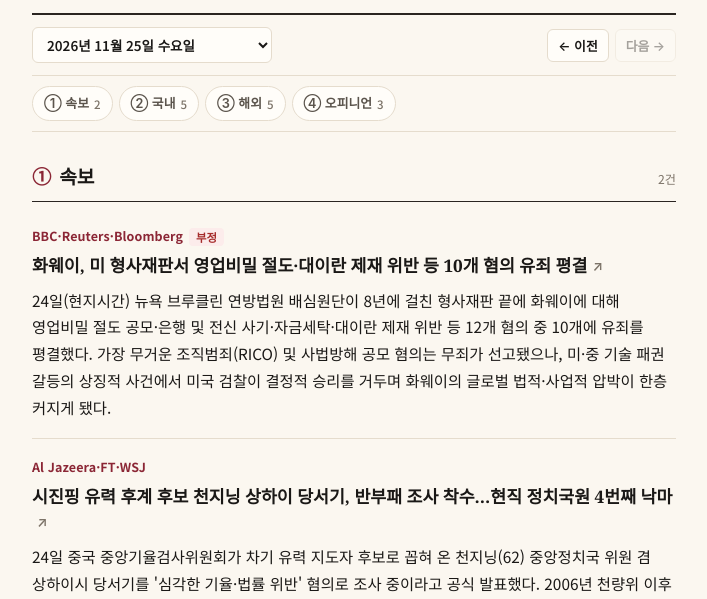
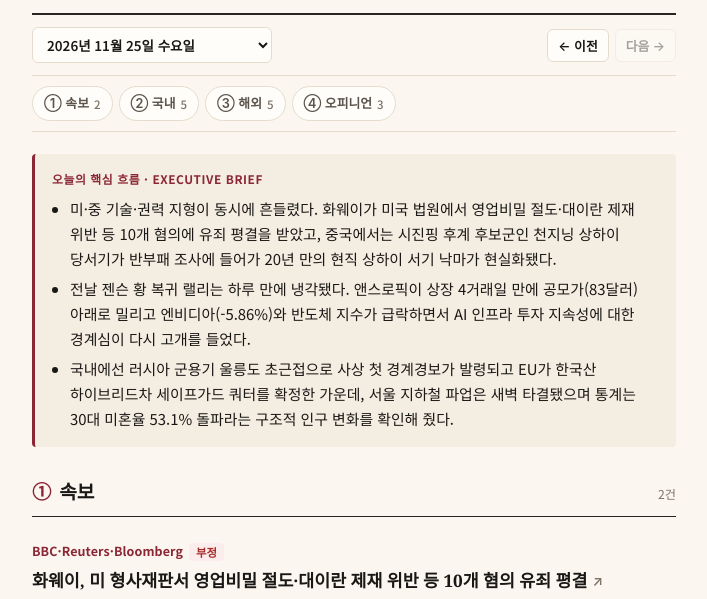
Before and after one commit to nafla1059/daily-news-briefing, a plain HTML site: page index.html in a window 1280 px wide. Shown: the part 179-778 px from the top of the page, without its empty margins (286-993 px from the left). Drawn offline with Linux system fonts and the light colour scheme.

Commit message:
Update briefing: 2026-11-25

```diff
--- a/data/archive.js
+++ b/data/archive.js
@@ -5,12 +5,18 @@ window.__BRIEFING_ARCHIVE__ = [
     "reference_time": "오전 07:00 한국시간 기준",
     "news_window": "전일 07:00~당일 07:00",
     "opinion_window": "직전 72시간",
+    "executive_brief": [
+      "미·중 기술·권력 지형이 동시에 흔들렸다. 화웨이가 미국 법원에서 영업비밀 절도·대이란 제재 위반 등 10개 혐의에 유죄 평결을 받았고, 중국에서는 시진핑 후계 후보군인 천지닝 상하이 당서기가 반부패 조사에 들어가 20년 만의 현직 상하이 서기 낙마가 현실화됐다.",
+      "전날 젠슨 황 복귀 랠리는 하루 만에 냉각됐다. 앤스로픽이 상장 4거래일 만에 공모가(83달러) 아래로 밀리고 엔비디아(-5.86%)와 반도체 지수가 급락하면서 AI 인프라 투자 지속성에 대한 경계심이 다시 고개를 들었다.",
+      "국내에선 러시아 군용기 울릉도 초근접으로 사상 첫 경계경보가 발령되고 EU가 한국산 하이브리드차 세이프가드 쿼터를 확정한 가운데, 서울 지하철 파업은 새벽 타결됐으며 통계는 30대 미혼율 53.1% 돌파라는 구조적 인구 변화를 확인해 줬다."
+    ],
     "sections": {
       "breaking": [
         {
           "title": "화웨이, 미 형사재판서 영업비밀 절도·대이란 제재 위반 등 10개 혐의 유죄 평결",
           "source": "BBC·Reuters·Bloomberg",
           "sentiment": "부정",
+          "is_followup": false,
           "summary": "24일(현지시간) 뉴욕 브루클린 연방법원 배심원단이 8년에 걸친 형사재판 끝에 화웨이에 대해 영업비밀 절도 공모·은행 및 전신 사기·자금세탁·대이란 제재 위반 등 12개 혐의 중 10개에 유죄를 평결했다. 가장 무거운 조직범죄(RICO) 및 사법방해 공모 혐의는 무죄가 선고됐으나, 미·중 기술 패권 갈등의 상징적 사건에서 미국 검찰이 결정적 승리를 거두며 화웨이의 글로벌 법적·사업적 압박이 한층 커지게 됐다.",
           "url": "https://www.bbc.co.uk/news/articles/cmy49ngydqzpo",
           "access_tags": []
@@ -19,6 +25,7 @@ window.__BRIEFING_ARCHIVE__ = [
           "title": "시진핑 유력 후계 후보 천지닝 상하이 당서기, 반부패 조사 착수…현직 정치국원 4번째 낙마",
           "source": "Al Jazeera·FT·WSJ",
           "sentiment": null,
+          "is_followup": false,
           "summary": "24일 중국 중앙기율검사위원회가 차기 유력 지도자 후보로 꼽혀 온 천지닝(62) 중앙정치국 위원 겸 상하이시 당서기를 '심각한 기율·법률 위반' 혐의로 조사 중이라고 공식 발표했다. 2006년 천량위 이후 20년 만의 현직 상하이 서기 낙마이자 20차 당대회 이후 네 번째 현직 정치국원 숙청으로, 시진핑 주석의 고강도 반부패 사정이 민·군 최고위층 전반으로 확산되고 있음을 보여준다.",
           "url": "https://www.aljazeera.com/news/2026/11/24/xis-anti-corruption-campaign-targets-shanghai-party-chief-chen-jining",
           "access_tags": []
@@ -29,6 +36,7 @@ window.__BRIEFING_ARCHIVE__ = [
           "title": "러시아 군용기, 동해 카디즈 무단 진입·울릉도 영공 1km 앞 초근접…사상 첫 경계경보 발령",
           "source": "동아일보",
           "sentiment": "부정",
+          "is_followup": false,
           "summary": "24일 오전 러시아 군용기 수 대가 일주일 새 세 번째로 동해 한국방공식별구역(KADIZ)에 무단 진입해 울릉도 영공 약 1km 앞까지 초근접 비행함에 따라 공군 전투기가 긴급 출격하고 울릉군에 사상 첫 외국 군용기발 경계경보와 대피 재난문자가 발령됐다. 실제 영공 침범은 없었으나 경보 해제 안내 과정에서 행안부와 경북도의 문구 혼선이 빚어졌으며, 국방부는 주한 러시아 국방무관을 초치해 엄중 항의했다.",
           "url": "https://www.donga.com/news/Politics/article/all/20261125/135084631/2",
           "access_tags": []
@@ -37,6 +45,7 @@ window.__BRIEFING_ARCHIVE__ = [
           "title": "서울 지하철 1~8호선 노사 임단협 새벽 극적 타결…25일 총파업 철회·정상 운행",
           "source": "한국경제·경향신문",
           "sentiment": "긍정",
+          "is_followup": false,
           "summary": "서울교통공사 노사(1~3노조 모두)가 25일 새벽 총인건비 3.5% 이내 임금 인상, 2,212명 규모 인력 감축 계획 보류 및 연내 500명 신규 채용에 최종 합의했다. 이에 따라 25일 첫차부터 예고됐던 총파업이 전격 철회되며 수도권 출근길 교통 대란을 피하게 됐다.",
           "url": "https://www.hankyung.com/article/202611258089i",
           "access_tags": []
@@ -45,6 +54,7 @@ window.__BRIEFING_ARCHIVE__ = [
           "title": "'2025 인구주택총조사' 30대 미혼율 53.1% 사상 첫 절반 돌파…자녀 출산 의향 35.4%",
           "source": "한국경제",
           "sentiment": "부정",
+          "is_followup": false,
           "summary": "국가데이터처가 24일 발표한 5년 주기 표본조사 결과 30대 미혼 비중이 2020년(42.5%)보다 10.6%포인트 급등한 53.1%(남성 61.1%·여성 44.3%)로 사상 처음 절반을 넘어섰다. 19~49세 인구 중 자녀를 가질 계획이나 의향이 있다는 응답도 35.4%에 그쳐 만혼·비혼 확산과 구조적 저출생이 한층 심화됐음이 확인됐다.",
           "url": "https://www.hankyung.com/article/2026112479037",
           "access_tags": []
@@ -53,6 +63,7 @@ window.__BRIEFING_ARCHIVE__ = [
           "title": "EU, 12월 1일부터 한국산 하이브리드차 200일간 6만7,924대 수입 제한 세이프가드 발동",
           "source": "조선일보",
           "sentiment": "부정",
+          "is_followup": false,
           "summary": "유럽연합(EU) 집행위원회가 급증하는 중국산 하이브리드차 견제를 명분으로 12월 1일부터 내년 6월 18일까지 200일간 모든 원산지에 비차별 적용되는 세이프가드 잠정조치를 발동하며 한국산 무관세 수입 쿼터를 6만7,924대로 확정했다. 지난해 수출량에 성장률(약 15%)을 반영해 단기 타격은 제한적이나, 유럽 시장 내 국산 하이브리드차 수출 확대에 상한선이 씌워지며 중장기 통상 불확실성이 커졌다.",
           "url": "https://www.chosun.com/economy/industry-company/2026/11/24/CPGVY2HWSBA6HN3JJJOOMCBDOQ/",
           "access_tags": []
@@ -61,6 +72,7 @@ window.__BRIEFING_ARCHIVE__ = [
           "title": "정부, 'AI 커닝' 차단 위해 중고교 내신 금속탐지기 도입·적발 시 최대 퇴학 추진",
           "source": "동아일보",
           "sentiment": null,
+          "is_followup": false,
           "summary": "교육부와 고용노동부가 24일 국무회의에서 올해 2학기 고교 기말고사부터 스마트기기 사용 적발 시 당일 전 과목 0점 및 최대 퇴학 처분을 권고하고 시험 전 금속탐지기·매 교시 안경·복장 검사를 도입하는 대응 방안을 발표했다. 국가자격시험에도 전원 꺼진 전자기기 탐지기와 감독관 보디캠 착용을 도입하고 형사처벌을 최대 5년 이하 징역으로 상향하는 방안이 함께 추진된다.",
           "url": "https://www.donga.com/news/Society/article/all/20261125/135084629/2",
           "access_tags": []
@@ -71,6 +83,7 @@ window.__BRIEFING_ARCHIVE__ = [
           "title": "앤스로픽 상장 4거래일 만에 공모가 붕괴·엔비디아 5.9% 급락…'젠슨 황 복귀 랠리' 하루 만에 반전",
           "source": "CNBC·Bloomberg",
           "sentiment": "부정",
+          "is_followup": true,
           "summary": "24일(현지시간) 사상 최대 IPO로 주목받았던 앤스로픽 주가가 6.5% 떨어진 81.91달러로 마감해 상장 4거래일 만에 공모가(83달러)를 하회했고, 장중 시가총액 1조 달러 선마저 무너졌다. 전날 31% 폭등했던 엔비디아 역시 5.86% 급반락하며 필라델피아 반도체지수가 8% 하락하고 나스닥이 1.48% 떨어져 AI 투자 지속성에 대한 경계심이 다시 커졌다.",
           "url": "https://www.cnbc.com/2026/11/24/anthropic-stock-ipo-price.html",
           "access_tags": []
@@ -79,6 +92,7 @@ window.__BRIEFING_ARCHIVE__ = [
           "title": "프랑스 사노피, 미 제약사 인스메드 410억 달러 전액 현금 인수 합의…3년 만에 최대 제약 M&A",
           "source": "CNBC·WSJ",
           "sentiment": null,
+          "is_followup": false,
           "summary": "24일 프랑스 제약사 사노피가 미국 희귀·호흡기질환 전문 바이오기업 인스메드를 주당 175달러(46% 프리미엄), 총 410억 달러에 전액 현금 인수하기로 합의했다. 주력 블록버스터 '듀피젠트'의 2031년 특허 만료에 대비해 신약 '브린수프리' 등 연 100억 달러 이상 매출 잠재력을 지닌 파이프라인을 확보한 2023년 말 이후 글로벌 제약업계 최대 규모 거래다.",
           "url": "https://www.cnbc.com/2026/11/24/insmed-sanofi-deal-stock-pharma.html",
           "access_tags": []
@@ -87,6 +101,7 @@ window.__BRIEFING_ARCHIVE__ = [
           "title": "베네수엘라, 마두로 축출 10개월 만에 공공부채 2,375억 달러 공식 공개…초대형 채무조정 시동",
           "source": "Financial Times·Reuters",
           "sentiment": null,
+          "is_followup": false,
           "summary": "베네수엘라 정부가 24일 마두로 축출 10개월 만에 GDP의 약 242%에 달하는 총 2,375억 달러 규모의 공공부채 내역(유로본드 1,101억 달러·중국 등 양자채권 233억 달러·국영석유사 PDVSA 비금융채무 등)과 거시경제 계획('플랜 베네수엘라 레나세')을 공식 발표했다. 정부가 장기 디폴트 상태를 공식 인정하고 모든 채권단을 아우르는 포괄적 채무조정 추진을 선언하면서 사상 최대급 국채 구조조정의 막이 올랐다.",
           "url": "https://www.ft.com/content/5975ac9e-20a2-4c20-a0e8-805892253272",
           "access_tags": [
@@ -98,6 +113,7 @@ window.__BRIEFING_ARCHIVE__ = [
           "title": "예멘 후티 반군, 사우디 리야드 최고층 'PIF 타워' 재타격…금융지구 첫 인명피해 11명 부상",
           "source": "CNA·FT·Reuters",
           "sentiment": "부정",
+          "is_followup": false,
           "summary": "24일 친이란 예멘 후티 반군의 공중·드론 공격이 사우디아라비아 수도 리야드의 킹압둘라 금융지구(KAFD) 내 80층 국부펀드 본사(PIF 타워)를 닷새 만에 다시 타격해 11명이 부상했다. 리야드 핵심 금융지구 피격으로 첫 공식 인명피해가 발생하면서 사우디 주도 연합군이 강력 보복을 천명해 중동 안보 및 에너지·금융 허브 리스크가 고조되고 있다.",
           "url": "https://www.channelnewsasia.com/world/saudi-skyscraper-hit-again-coalition-slams-terrorist-attack-6579126",
           "access_tags": []
@@ -106,6 +122,7 @@ window.__BRIEFING_ARCHIVE__ = [
           "title": "미 CIA·국가정보국(ODNI), 공개정보(OSINT) 분석용 비기밀 네트워크 해킹 피해",
           "source": "CNN·AP·연합뉴스",
           "sentiment": "부정",
+          "is_followup": false,
           "summary": "미국 중앙정보국(CIA)과 국가정보국(ODNI)이 공개정보(OSINT) 분석에 활용하는 비기밀 전산망이 사이버 침해를 받아 일부 비기밀 정보와 타 연방기관 관련 데이터가 노출된 사실이 24일 보도됐다. 당국은 기밀 시스템이나 핵심 역량에는 피해가 없고 문제가 해결됐다고 밝혔으나, 최근 FBI·농무부 해킹에 이어 미국 정보·연방 기관의 사이버 보안 취약성에 대한 우려가 커지고 있다.",
           "url": "https://www.cnn.com/2026/11/24/politics/cia-odni-hack-unclassified-information",
           "access_tags": []
@@ -113,7 +130,8 @@ window.__BRIEFING_ARCHIVE__ = [
       ],
       "opinion": [
         {
-          "title": "Nvidia and Trump’s State Capitalism",
+          "title": "엔비디아와 트럼프의 국가자본주의",
+          "original_title": "Nvidia and Trump’s State Capitalism",
           "source": "The Wall Street Journal",
           "author": "Editorial Board",
           "core_claim": "도널드 트럼프 대통령이 엔비디아 이사회에 직접 개입해 젠슨 황 최고경영자(CEO)의 복귀를 밀어붙인 행위는 단순한 기업 인사를 넘어, 법치와 국가안보 기준을 정치적 편의와 단기 주가 부양 아래 종속시키는 위험한 '국가자본주의(state capitalism)'이자 정실자본주의로의 퇴행이다.",
@@ -127,7 +145,8 @@ window.__BRIEFING_ARCHIVE__ = [
           ]
         },
         {
-          "title": "The National Popular Vote and the End of the Electoral College as We Know It",
+          "title": "전국 국민투표 협약과 우리가 알던 선거인단 제도의 종말",
+          "original_title": "The National Popular Vote and the End of the Electoral College as We Know It",
           "source": "The New York Times",
           "author": "Jesse Wegman",
           "core_claim": "2026년 11월 중간선거에서 민주당이 주요 경합주의 주정부·주의회를 동시 장악(트라이펙타)함에 따라, 개헌 없이도 전국 최다 득표자가 미국 대통령에 당선되도록 하는 '전국 국민투표 주간 협약(NPVIC)'이 발효 문턱에 바짝 다가서며 사실상 현행 선거인단 제도의 종말이 가시권에 들어왔다.",
@@ -142,6 +161,7 @@ window.__BRIEFING_ARCHIVE__ = [
         },
         {
           "title": "[홍성수 칼럼] 공정한 시험이라는 신화",
+          "original_title": "",
           "source": "한겨레",
           "author": "홍성수",
           "core_claim": "'AI 커닝' 사태에 맞서 금속탐지기·감독 강화 등 통제 수단을 총동원하는 현재의 대응은 근본 해법이 아니며, 도구를 전면 배제한 획일적 암기 시험만이 공정하다는 한국 사회의 '시험 만능주의'와 '절차적 공정성 신화' 자체를 해체해야 한다.",
@@ -160,12 +180,14 @@ window.__BRIEFING_ARCHIVE__ = [
     "reference_time": "오전 07:00 한국시간 기준",
     "news_window": "전일 07:00~당일 07:00",
     "opinion_window": "직전 72시간",
+    "executive_brief": [],
     "sections": {
       "breaking": [
         {
           "title": "젠슨 황, 사임 11일 만에 엔비디아 CEO 전격 복귀…주가 31% 이상 폭등",
           "source": "NVIDIA·CNBC·한국경제",
           "sentiment": null,
+          "is_followup": false,
           "summary": "엔비디아 이사회가 23일(현지 시각) 도널드 트럼프 대통령 등 미 행정부 고위층의 국가안보 리스크 없음 판단 및 개입 직후 젠슨 황의 사장·CEO·이사 복귀를 만장일치로 의결하면서, 엔비디아 주가가 하루 31% 이상 급등해 시가총액 약 1조 달러가 회복됐다. 다만 미 의회 여야 의원들이 공개 청문회와 진상 조사를 예고하면서 정치·지배구조 논란은 이어지고 있다.",
           "url": "https://nvidianews.nvidia.com/news/nvidia-board-reinstates-jensen-huang-as-president-ceo-and-board-director",
           "access_tags": []
@@ -174,6 +196,7 @@ window.__BRIEFING_ARCHIVE__ = [
           "title": "유엔 기후총회 COP31, 화석연료 전환 합의 실패로 17년 만에 결렬",
           "source": "The Guardian",
           "sentiment": "부정",
+          "is_followup": false,
           "summary": "튀르키예 안탈리아에서 열린 제31차 유엔 기후변화협약 당사국총회(COP31)가 화석연료 단계적 퇴출 문구가 빠진 최종 초안에 EU·영국·태평양 도서국 등이 반발하며 2009년 코펜하겐(COP15) 이후 처음으로 공식 합의 채택에 실패했다. 총회 결렬로 국제 기후 거버넌스의 만장일치 의사결정 구조 개편 요구가 거세지고 있다.",
           "url": "https://www.theguardian.com/environment/2026/nov/23/failure-cop31-calls-urgent-reform-un-climate-summits",
           "access_tags": []
@@ -184,6 +207,7 @@ window.__BRIEFING_ARCHIVE__ = [
           "title": "이재명 대통령, 국정원장 강금실·외교 임웅순·통일 홍익표 등 5개 부처 중폭 개각 단행",
           "source": "조선일보",
           "sentiment": null,
+          "is_followup": false,
           "summary": "이재명 대통령은 23일 국가정보원장 후보자에 강금실 전 법무부 장관(임명 시 헌정사 첫 여성 수장), 외교부 임웅순·통일부 홍익표·행안부 한준호·문체부 강유정 후보자를 지명했다. 이번 인선으로 외교·안보 라인이 실용·조화 성향 인사로 재편되면서 향후 대미 관계와 대북 정책 기조 변화 여부가 주목된다.",
           "url": "https://www.chosun.com/politics/blue_house/2026/11/24/IGBP72H3ENGP5A3MDWWJPP3BLM/",
           "access_tags": [
@@ -194,6 +218,7 @@ window.__BRIEFING_ARCHIVE__ = [
           "title": "삼성증권 '고객의 소리' 해킹으로 8,241명 개인정보 유출",
           "source": "조선일보",
           "sentiment": "부정",
+          "is_followup": false,
           "summary": "삼성증권은 21일 오후 홈페이지 '고객의 소리(VOC)' 접수 시스템에서 외부 비인가 침입을 확인했으며, 민원 첨부파일에 포함된 고객 8,241명의 성명·계좌번호·주소·연락처·운전면허번호 등 최대 13개 항목이 유출됐다고 23일 밝혔다. 사측은 해당 IP 차단 후 금융감독원과 KISA에 신고하고 유출 조회 시스템을 가동했다.",
           "url": "https://www.chosun.com/economy/money/2026/11/23/ARL2LEBDRRCXHEZIWWM5WATQ7I/",
           "access_tags": [
@@ -206,6 +231,7 @@ window.__BRIEFING_ARCHIVE__ = [
           "title": "미 상무부, '엔비디아 칩 우회 반입 위험' 알리바바 자회사·메가스피드 등 7개사 블랙리스트 등재",
           "source": "Forbes Middle East·Reuters",
           "sentiment": null,
+          "is_followup": false,
           "summary": "미 상무부는 23일 첨단 AI 칩의 중국 우회 유입 위험을 이유로 싱가포르 클라우드 기업 메가스피드와 알리바바 싱가포르 자회사 에이펙스 엔터프라이즈 솔루션스 등 동남아 소재 7개 기업을 수출통제 목록(Entity List)에 추가했다. 알리바바 측은 규제 대상 칩을 전용한 적이 없다며 법적 대응을 예고했다.",
           "url": "https://www.forbesmiddleeast.com/industry/business/us-blacklists-singapores-megaspeed-amid-nvidia-chip-diversion-investigation",
           "access_tags": [
@@ -216,6 +242,7 @@ window.__BRIEFING_ARCHIVE__ = [
           "title": "크라우드스트라이크, 439억 달러 규모 지스케일러 전액 주식 인수 합의",
           "source": "TechCrunch·WSJ",
           "sentiment": null,
+          "is_followup": false,
           "summary": "사이버보안 기업 크라우드스트라이크가 23일 클라우드 보안 기업 지스케일러를 약 439억 달러(약 440억 달러, 주당 1.135주 교환·약 34% 프리미엄)에 인수하기로 합의하며 자율형 AI 시대에 대응한 엔드포인트·제로트러스트 통합 플랫폼 출범을 선언했다. 합병 법인의 연간 반복 매출(ARR)은 100억 달러를 넘기며, 2027년 말 완료를 목표로 규제 심사를 거칠 예정이다.",
           "url": "https://techcrunch.com/2026/11/23/crowdstrike-to-acquire-zscaler-for-44-billion/",
           "access_tags": []
@@ -224,6 +251,7 @@ window.__BRIEFING_ARCHIVE__ = [
           "title": "우크라이나, 리비아 벵가지 정박 러시아 신형 초계함 '메르쿠리'·수송선 해상 드론 타격",
           "source": "BBC·WSJ",
           "sentiment": null,
+          "is_followup": false,
           "summary": "우크라이나군이 지중해 리비아 동부 벵가지 항에 정박 중이던 러시아 해군 신형 초계함 '메르쿠리'와 군수 수송선 'MV 앙가라'를 장거리 해상 드론으로 공격해 격침·타격했다고 23일 밝혔다. 우크라이나는 유엔 헌장 제51조에 따른 정당한 자위권 행사라고 주장한 반면, 리비아 양측 세력이 반발하면서 전쟁 여파가 지중해로 확산되고 있다.",
           "url": "https://www.bbc.co.uk/news/articles/cm894p88jzxpo",
           "access_tags": []
@@ -232,6 +260,7 @@ window.__BRIEFING_ARCHIVE__ = [
           "title": "9,000억 달러 투자 약정한 앤스로픽, IPO 이후에도 채권 '투기등급' 전망",
           "source": "The Wall Street Journal",
           "sentiment": "부정",
+          "is_followup": false,
           "summary": "2026년 11월 IPO를 통해 기업가치 약 1조 1,800억 달러로 평가받은 앤스로픽이 향후 다년간 약 9,000억 달러 규모의 데이터센터·전력·연산 인프라 지출을 약정한 가운데, 대규모 적자 구조로 인해 신용평가사들로부터 투기등급(정크, BB급)을 받을 것으로 월가는 예상하고 있다. 주식시장의 고평가와 채권시장의 상환 능력 평가 간 괴리가 커지면서 AI 인프라 보증·자금 조달 전반의 신용 리스크 우려가 부각됐다.",
           "url": "https://www.wsj.com/finance/investing/anthropic-committed-to-spend-900-billion-wall-street-expects-its-debt-to-be-junk-5514d55d",
           "access_tags": [
@@ -243,6 +272,7 @@ window.__BRIEFING_ARCHIVE__ = [
           "title": "미 노동부, 퇴직연금 401(k) 내 ESG 투자 억제 규정안 발의",
           "source": "CNBC",
           "sentiment": null,
+          "is_followup": false,
           "summary": "미 노동부는 23일 직장인 퇴직연금 플랜(401(k) 등)에서 환경·사회·지배구조(ESG) 펀드 편입을 억제하는 새 규정안을 공식 제안했다. 바이든 행정부 시절 완화됐던 연금 운용사의 비재무적 요소 고려 기준을 다시 엄격히 제한해 자산운용 업계의 ESG 상품 운용에 제동을 거는 조치다.",
           "url": "https://www.cnbc.com/2026/11/23/labor-department-esg-401k-rule.html",
           "access_tags": [
@@ -253,6 +283,7 @@ window.__BRIEFING_ARCHIVE__ = [
       "opinion": [
         {
           "title": "Why Are We at the Mercy of the World’s Weirdest Men?",
+          "original_title": "",
           "source": "The New York Times",
           "author": "David French",
           "core_claim": "현대 사회의 안보와 핵심 인프라는 민주적 견제를 받는 국가 정부가 아니라, 도덕적 규범과 예측 가능성에서 벗어난 소수 테크 억만장자·경영자(젠슨 황, 일론 머스크 등)의 손에 종속되어 있다.",
@@ -267,6 +298,7 @@ window.__BRIEFING_ARCHIVE__ = [
         },
         {
           "title": "The trouble with the middle powers project",
+          "original_title": "",
           "source": "Financial Times",
           "author": "Gideon Rachman",
           "core_claim": "캐나다·유럽·일본·호주 등 중견국들이 연대해 미·중 초강대국 의존도를 줄이려는 '중견국 프로젝트'는, AI와 연산 인프라의 미·중 양강 독점 앞에서 구조적 한계에 부딪힐 수밖에 없다.",
@@ -281,6 +313,7 @@ window.__BRIEFING_ARCHIVE__ = [
         },
         {
           "title": "[한규섭 칼럼] 아무도 가보지 않은 대법원장 탄핵의 길",
+          "original_title": "",
           "source": "동아일보",
           "author": "한규섭",
           "core_claim": "한덕수 전 총리 사건 파기환송 판결을 계기로 더불어민주당이 당론 추진 중인 조희대 대법원장 탄핵소추는 국내외 헌정사에서 유례를 찾기 힘든 극단적 경로이며, 실제 전원합의체 표결 구조에 비춰볼 때도 사법부 독립과 정치적 파장이 막대하다.",
--- a/index.html
+++ b/index.html
@@ -357,6 +357,44 @@
       font-weight: 600;
     }
 
+    .badge-followup {
+      color: #7A4B1E;
+      background: #F5EADB;
+    }
+
+    html[data-theme="dark"] .badge-followup {
+      color: #E6B57E;
+      background: #33271A;
+    }
+
+    /* Executive brief */
+    .exec-brief {
+      margin-top: 22px;
+      padding: 15px 17px;
+      background: var(--surface-muted);
+      border-left: 3px solid var(--accent);
+      border-radius: 4px;
+    }
+
+    .exec-brief-title {
+      font-size: 0.74rem;
+      font-weight: 700;
+      letter-spacing: 0.05em;
+      color: var(--accent);
+      margin: 0 0 8px;
+    }
+
+    .exec-brief-list {
+      margin: 0;
+      padding-left: 18px;
+      display: grid;
+      gap: 6px;
+      font-size: 0.93rem;
+      line-height: 1.66;
+      color: var(--ink);
+      word-break: keep-all;
+    }
+
     .story-title {
       font-family: var(--serif);
       font-size: 1.08rem;
@@ -441,6 +479,15 @@
       margin: 0 0 14px;
       color: var(--ink);
       word-break: keep-all;
+    }
+
+    .opinion-orig-title {
+      font-size: 0.84rem;
+      color: var(--ink-tertiary);
+      font-style: italic;
+      line-height: 1.45;
+      margin: -8px 0 12px;
+      word-break: normal;
     }
 
     .opinion-grid {
@@ -626,6 +673,23 @@
         );
       }
 
+      function renderExecutiveBrief(lines) {
+        if (!Array.isArray(lines) || !lines.length) return "";
+        var itemsHtml = lines
+          .map(function (line) {
+            return "<li>" + esc(line) + "</li>";
+          })
+          .join("");
+        return (
+          '<aside class="exec-brief" aria-label="오늘의 핵심 흐름">' +
+          '<div class="exec-brief-title">오늘의 핵심 흐름 · EXECUTIVE BRIEF</div>' +
+          '<ul class="exec-brief-list">' +
+          itemsHtml +
+          "</ul>" +
+          "</aside>"
+        );
+      }
+
       function renderNewsSection(id, numSymbol, label, items, subText) {
         var bodyHtml = "";
         if (!items || !items.length) {
@@ -636,11 +700,19 @@
               var sourceHtml = item.source
                 ? '<span class="source-label">' + esc(item.source) + "</span>"
                 : "";
+              var followupHtml = item.is_followup
+                ? '<span class="badge badge-followup">후속</span>'
+                : "";
               var sentHtml = renderSentimentBadge(item.sentiment);
               var accessHtml = renderAccessBadges(item.access_tags);
               var metaHtml =
-                sourceHtml || sentHtml || accessHtml
-                  ? '<div class="story-meta-top">' + sourceHtml + sentHtml + accessHtml + "</div>"
+                sourceHtml || followupHtml || sentHtml || accessHtml
+                  ? '<div class="story-meta-top">' +
+                    sourceHtml +
+                    followupHtml +
+                    sentHtml +
+                    accessHtml +
+                    "</div>"
                   : "";
               return (
                 '<article class="story-card">' +
@@ -718,12 +790,17 @@
                 })
                 .join("");
 
+              var origTitleHtml = item.original_title
+                ? '<div class="opinion-orig-title">' + esc(item.original_title) + "</div>"
+                : "";
+
               return (
                 '<article class="opinion-card">' +
                 metaHtml +
                 '<h3 class="opinion-title">' +
                 renderLinkedTitle(item.title, item.url) +
                 "</h3>" +
+                origTitleHtml +
                 '<div class="opinion-grid">' +
                 blocks +
                 "</div>" +
@@ -794,6 +871,7 @@
           .join("");
 
         document.getElementById("briefing-main").innerHTML =
+          renderExecutiveBrief(day.executive_brief) +
           renderNewsSection("breaking", "①", "속보", breaking, breaking.length + "건") +
           renderNewsSection("domestic", "②", "국내", domestic, domestic.length + "건") +
           renderNewsSection("international", "③", "해외", international, international.length + "건") +
```
Also changed, not shown: data/archive.json (+35 -2 lines).
